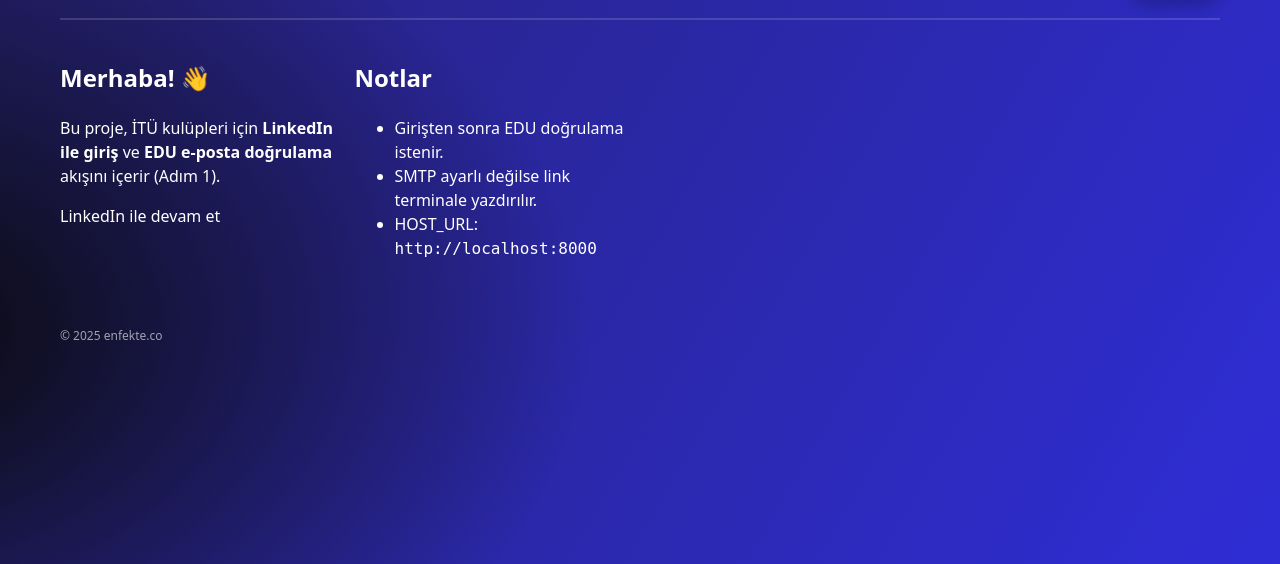
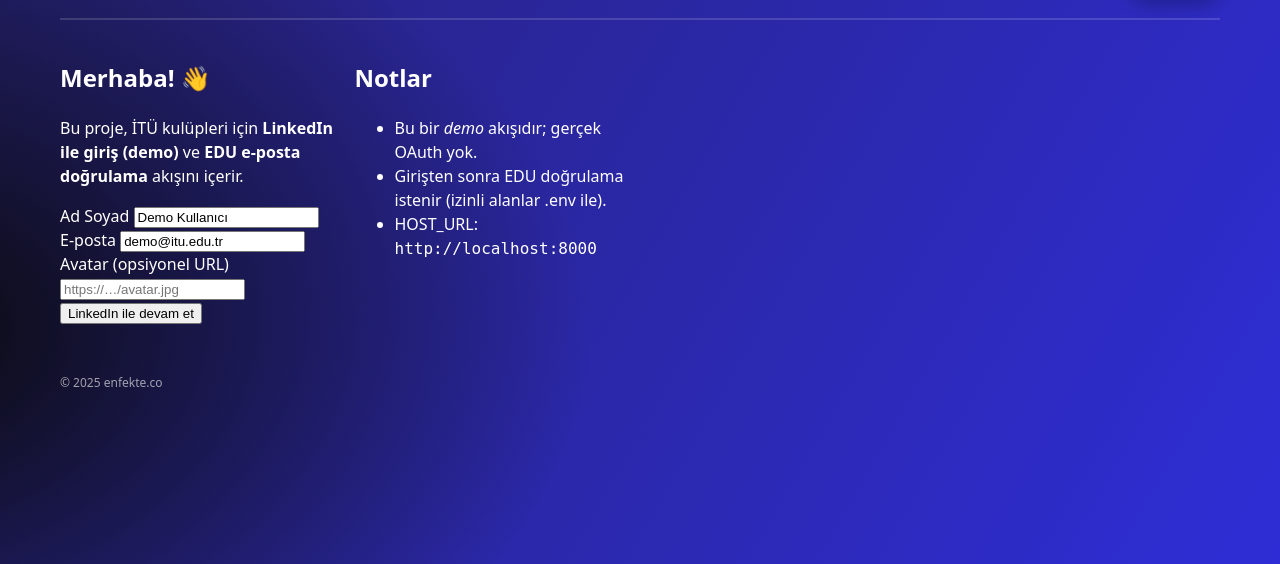
Before and after one commit to fizikistkomran/vers1, a Flask app: page /auth/linkedin/login in a window 1280 px wide. Shown: the part 70-634 px from the top of the page. Run offline with Flask 3, Linux system fonts and the light colour scheme; some libraries are stand-ins or nearby versions.

Commit message:
Add files via upload

```diff
--- a/templates/index.html
+++ b/templates/index.html
@@ -5,20 +5,41 @@
     <section class="bg-white rounded-2xl p-6 shadow-sm">
       <h1 class="text-2xl font-semibold mb-2">Merhaba! 👋</h1>
       <p class="text-slate-600">
-        Bu proje, İTÜ kulüpleri için <strong>LinkedIn ile giriş</strong> ve
-        <strong>EDU e-posta doğrulama</strong> akışını içerir (Adım 1).
+        Bu proje, İTÜ kulüpleri için <strong>LinkedIn ile giriş (demo)</strong> ve
+        <strong>EDU e-posta doğrulama</strong> akışını içerir.
       </p>
-      <a href="/auth/linkedin/login"
-         class="inline-flex items-center mt-4 px-4 py-2 rounded-xl bg-black text-white">
-        LinkedIn ile devam et
-      </a>
+
+      <!-- DÜZELTME: Link yerine form; callback'e POST ediyor -->
+      <form method="post" action="{{ url_for('li_callback') }}" class="mt-4 space-y-3">
+        <div>
+          <label class="block text-sm text-slate-600 mb-1">Ad Soyad</label>
+          <input name="name" value="Demo Kullanıcı"
+                 class="w-full px-3 py-2 rounded-xl border border-slate-200" />
+        </div>
+        <div>
+          <label class="block text-sm text-slate-600 mb-1">E-posta</label>
+          <input type="email" name="email" value="demo@itu.edu.tr"
+                 class="w-full px-3 py-2 rounded-xl border border-slate-200" />
+        </div>
+        <div>
+          <label class="block text-sm text-slate-600 mb-1">Avatar (opsiyonel URL)</label>
+          <input name="avatar_remote" value=""
+                 placeholder="https://…/avatar.jpg"
+                 class="w-full px-3 py-2 rounded-xl border border-slate-200" />
+        </div>
+
+        <button type="submit"
+                class="inline-flex items-center px-4 py-2 rounded-xl bg-black text-white">
+          LinkedIn ile devam et
+        </button>
+      </form>
     </section>
 
     <section class="bg-white rounded-2xl p-6 shadow-sm">
       <h2 class="text-xl font-semibold mb-2">Notlar</h2>
       <ul class="list-disc pl-6 space-y-1 text-slate-700">
-        <li>Girişten sonra EDU doğrulama istenir.</li>
-        <li>SMTP ayarlı değilse link terminale yazdırılır.</li>
+        <li>Bu bir <em>demo</em> akışıdır; gerçek OAuth yok.</li>
+        <li>Girişten sonra EDU doğrulama istenir (izinli alanlar .env ile). </li>
         <li>HOST_URL: <code>{{ HOST_URL }}</code></li>
       </ul>
     </section>
```
